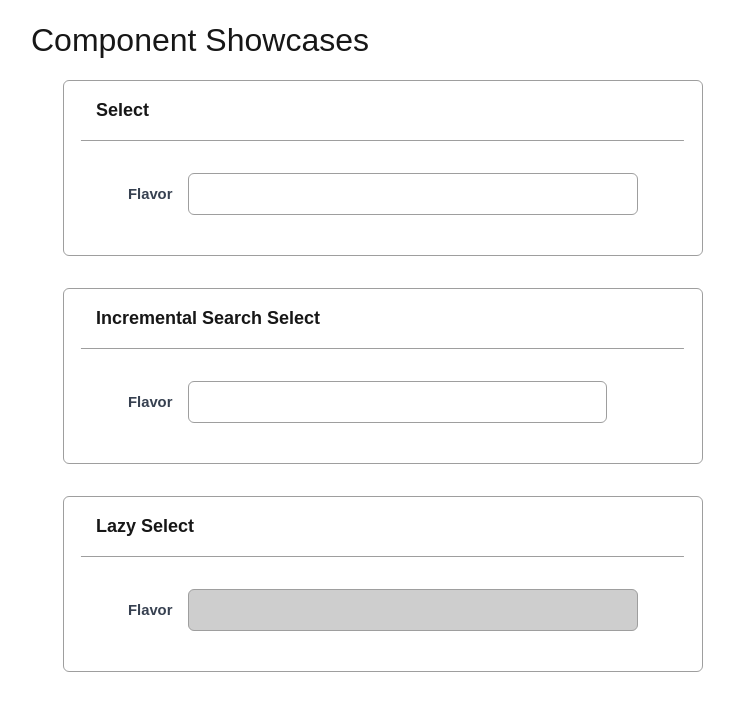
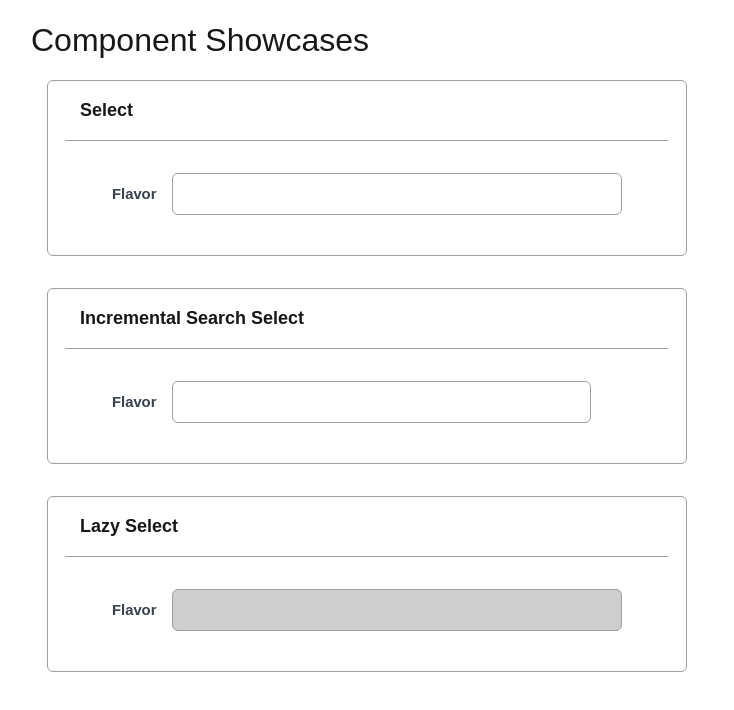
Before and after one commit to Gizmo-Verindipencil/My-React-Select, a Next.js app: page / in a window 1280 px wide. Shown: the top 710 px of the page, without its empty margins (1-735 px from the left). Built offline with nearby package versions, Linux system fonts and the light colour scheme.

Commit message:
Update showcase module styles to adjust margin for improved layout

```diff
--- a/src/layouts/showcase/showcase.module.scss
+++ b/src/layouts/showcase/showcase.module.scss
@@ -4,7 +4,7 @@
   display: flex;
   flex-direction: column;
   height: 11rem;
-  margin: 1rem 2rem;
+  margin: 1rem;
   min-width: 40rem;
   padding: 1rem 2rem;
   width: 40rem;
```
